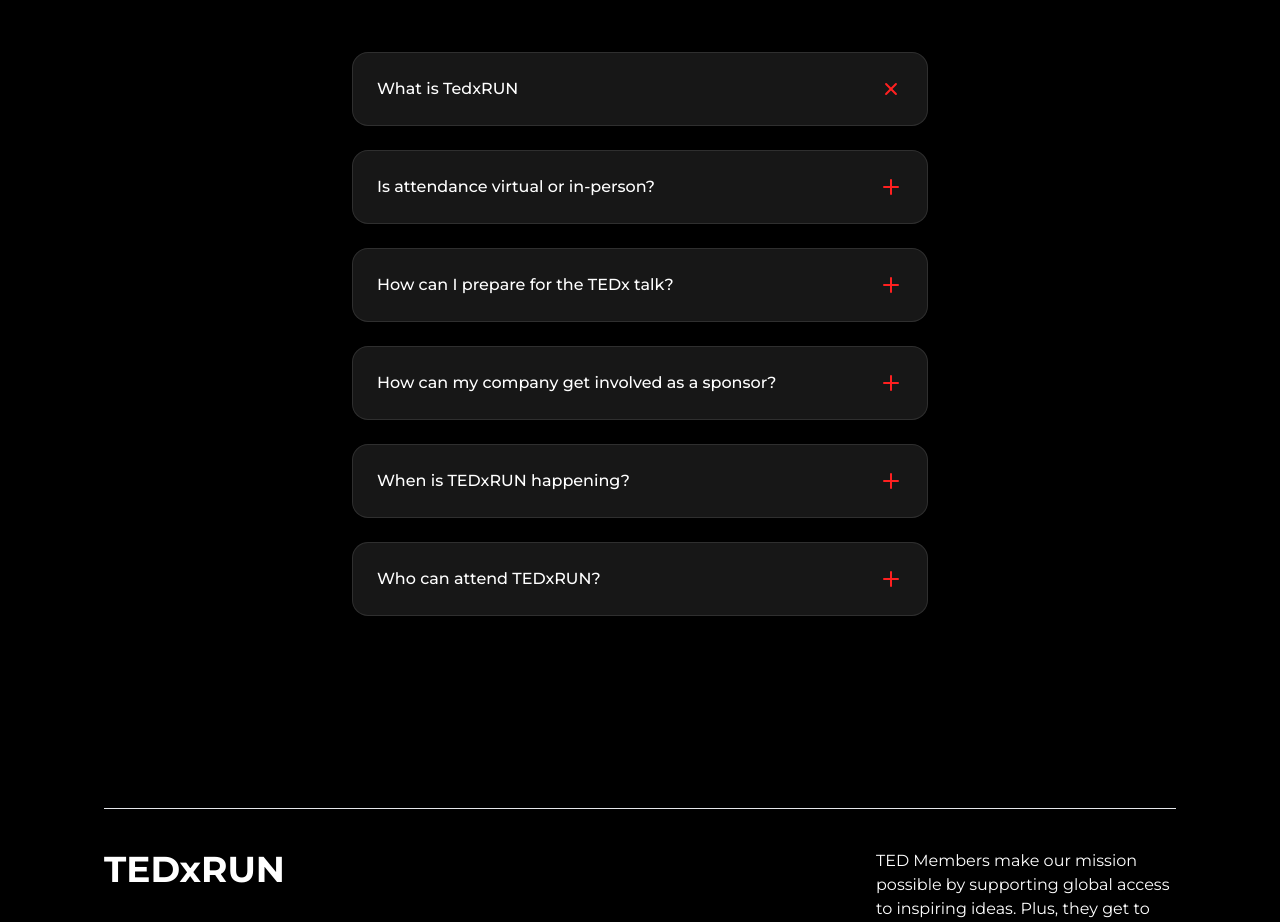
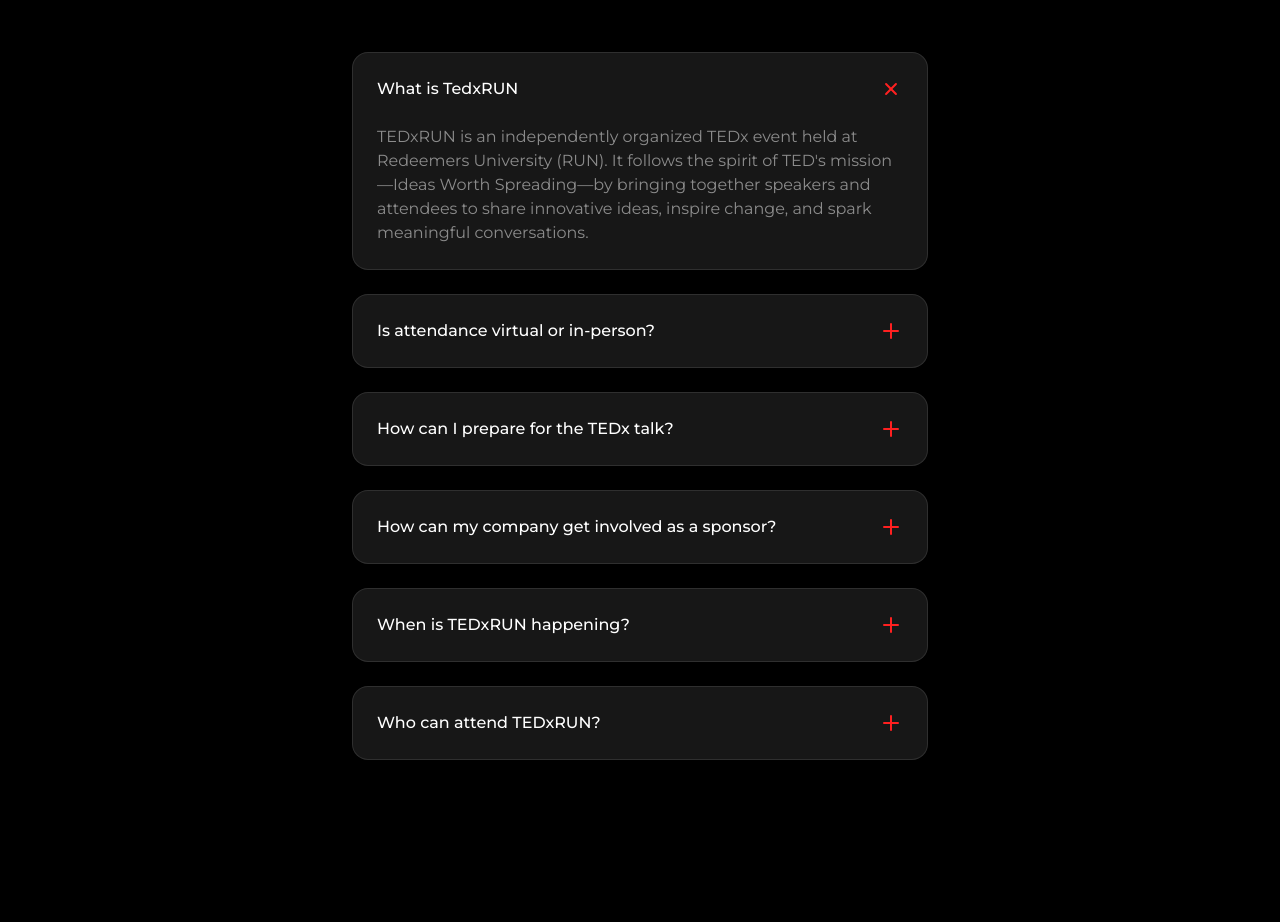
Before and after one commit to OyedejiEnoch/Tedx-Redeemers-Uinversity, a Next.js app: page / in a window 1280 px wide. Shown: the part 5044-5966 px from the top of the page. Built offline with nearby package versions, Linux system fonts and the light colour scheme.

Commit message:
Add New Fad

```diff
--- a/src/sections/Faq.tsx
+++ b/src/sections/Faq.tsx
@@ -1,34 +1,34 @@
 'use client'
 import React, { useState,useRef } from 'react'
 import { twMerge } from 'tailwind-merge';
-import { motion, useInView } from 'framer-motion'
+import { AnimatePresence, motion, useInView } from 'framer-motion'
 
 const Faq = () => {
 
     const faqs = [
         {
             question: "What is TedxRUN",
-            answer: "Unlike traditional design tools, Layers prioritizes speed and simplicity without sacrificing power. Our intelligent interface adapts to your workflow, reducing clicks and keeping you in your creative flow.",
+            answer: "TEDxRUN is an independently organized TEDx event held at Redeemers University (RUN). It follows the spirit of TED's mission—Ideas Worth Spreading—by bringing together speakers and attendees to share innovative ideas, inspire change, and spark meaningful conversations.",
         },
         {
             question: "Is attendance virtual or in-person?",
-            answer: "Layers is designed to feel intuitive from day one. Most designers are productive within hours, not weeks. We also provide interactive tutorials and comprehensive documentation to help you get started.",
+            answer: "TEDxRUN is an in-person event, allowing attendees to engage directly with speakers, network with like-minded individuals, and fully experience the TEDx atmosphere.",
         },
         {
             question: "How can I prepare for the TEDx talk?",
-            answer: "Every change in Layers is automatically saved and versioned. You can review history, restore previous versions, and create named versions for important milestones.",
+            answer: "You can prepare by registering early, researching the speakers, and engaging with the TEDxRUN community. Bring essentials like a notebook and arrive on time for a great experience. Stay open-minded, network, and share insights from the event.",
         },
         {
             question: "How can my company get involved as a sponsor?",
-            answer: "Yes! Layers includes a robust offline mode. Changes sync automatically when you're back online, so you can keep working anywhere.",
+            answer: "Companies can support TEDxRUN by becoming sponsors. To explore sponsorship options, contact Tedxruninfo@gmail.com",
         },
         {
             question: "When is TEDxRUN happening?",
-            answer: "Layers is built for collaboration. You can invite team members to your projects, share feedback, and work together in real-time.",
+            answer: "The proposed date for TEDxRUN is April 26, 2025.Stay updated by following TEDxRUN official channels or subscribing to notifications.",
         },
         {
             question: "Who can attend TEDxRUN?",
-            answer: "Layers is built for collaboration. You can invite team members to your projects, share feedback, and work together in real-time.",
+            answer: "TEDxRUN is open to students, professionals, and anyone interested in thought-provoking ideas and innovative discussions. Seats may be limited, so early registration is recommended.",
         },
     ];
 
@@ -78,6 +78,27 @@
                     <svg xmlns="http://www.w3.org/2000/svg" width="24" height="24" viewBox="0 0 24 24" fill="none" stroke="currentColor" strokeWidth="2" strokeLinecap="round" strokeLinejoin="round"
                     className={twMerge("feather feather-plus flex-shrink-0 text-[#FF2020] transition duration-300", selectedIndex === faqIndex && 'rotate-45')}><line x1="12" y1="5" x2="12" y2="19"></line><line x1="5" y1="12" x2="19" y2="12"></line></svg>
                 </div>
+
+                <AnimatePresence>
+                        {selectedIndex === faqIndex && (
+                            <motion.div
+                            initial={{
+                                height:0,
+                                marginTop:0
+                            }}
+                            animate={{
+                                height:'auto',
+                                marginTop:24
+                            }}
+                            exit={{
+                                height:0,
+                                marginTop:0
+                            }}
+                            className={twMerge("overflow-hidden")}>
+                                <p className="text-white/50">{faq.answer}</p>
+                            </motion.div>
+                        )}
+                    </AnimatePresence>
                 </div>
             ))}
         </motion.div>
```
